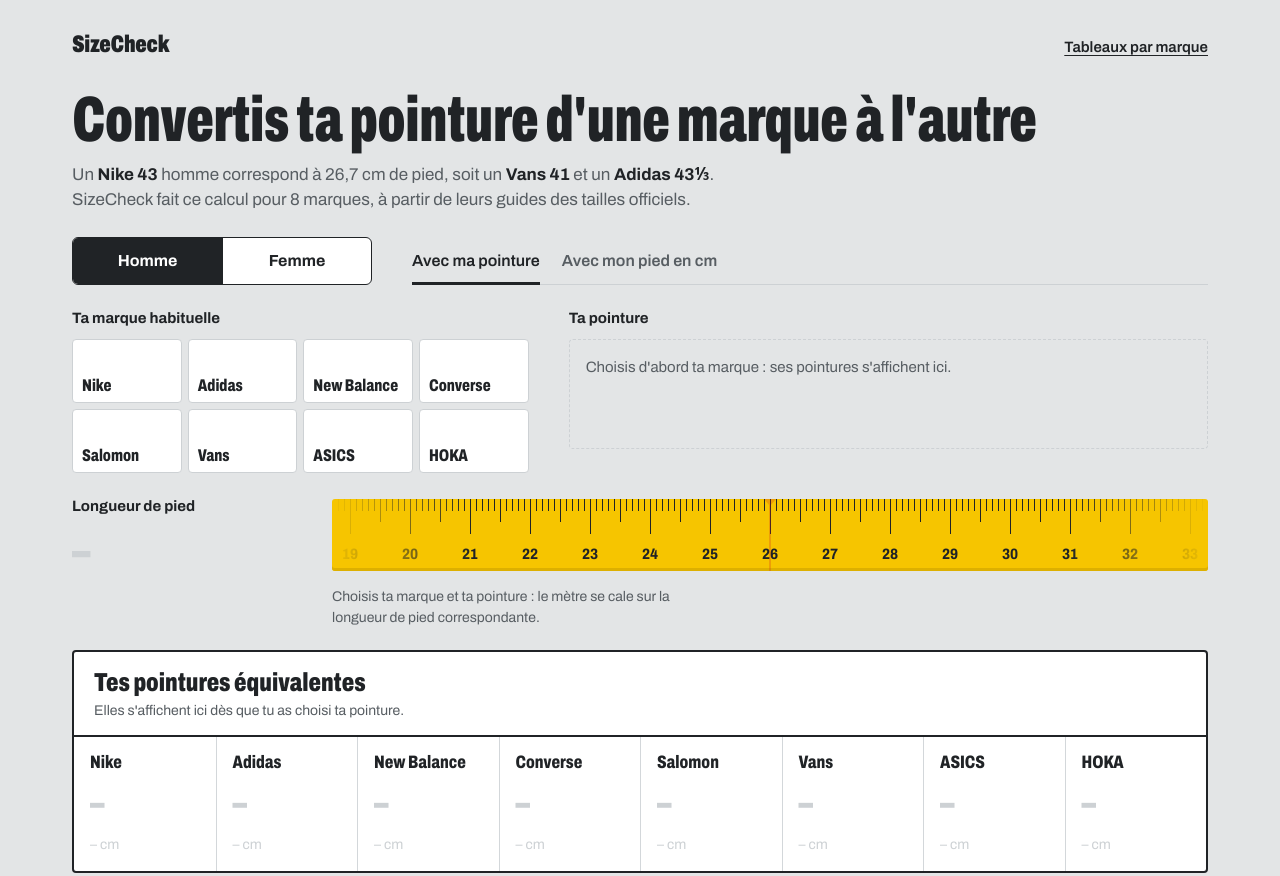
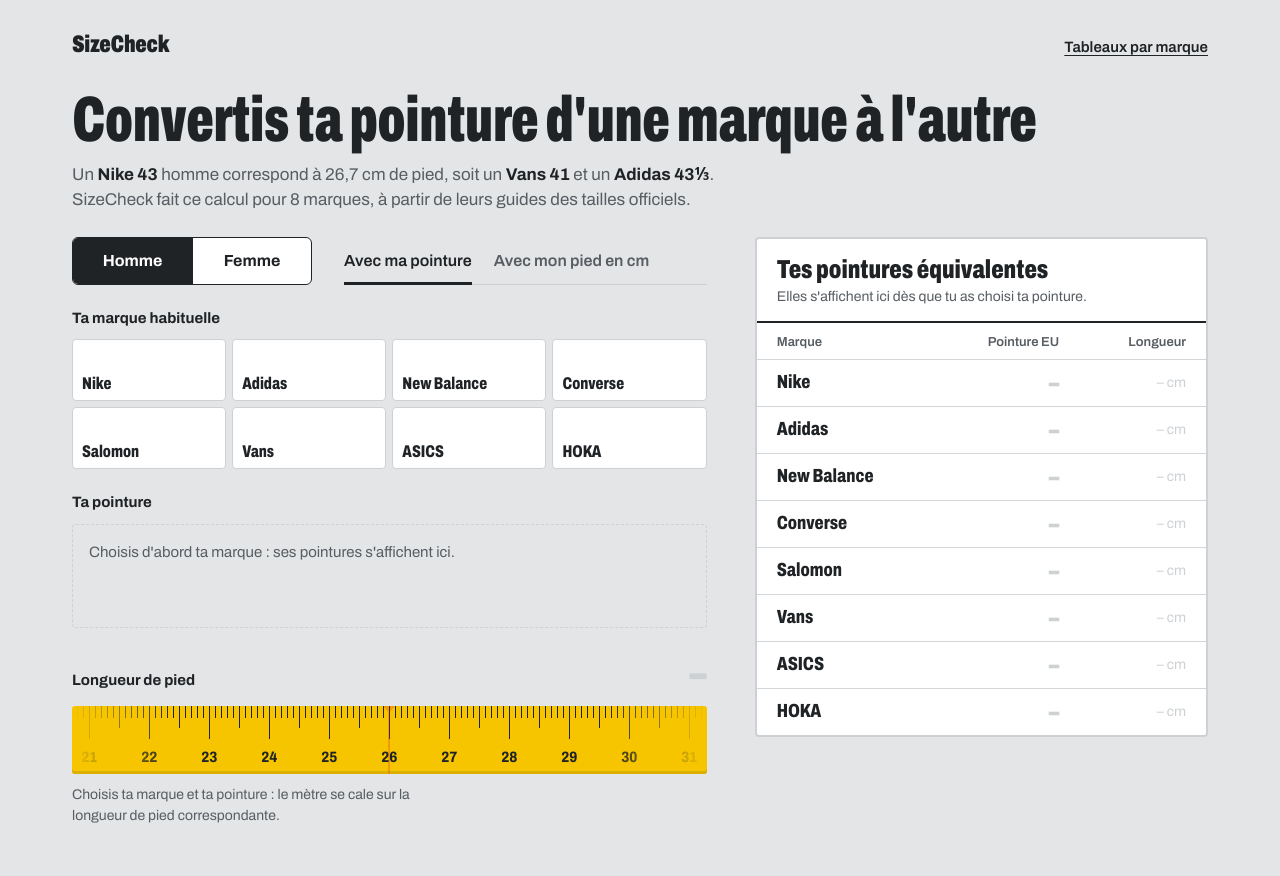
Before and after one commit to dajghub/sizecheck, a browser extension: page index.html in a window 1280 px wide. Shown: the top 876 px of the page. Drawn offline with Linux system fonts and the light colour scheme.

Commit message:
design(desktop): variante étiquette verticale à droite du formulaire
Proposition alternative à l'étiquette en colonnes : formulaire et mètre à
gauche, étiquette verticale à droite (collante), conseils dessous sur
toute la largeur. Lignes compactes (~47 px) : une marque ajoutée coûte
une ligne au lieu de réduire toutes les colonnes. Mobile inchangé.

Co-Authored-By: Claude Opus 5.5 <noreply@anthropic.com>

```diff
--- a/index.html
+++ b/index.html
@@ -397,9 +397,10 @@
     /* L'emplacement d'attente des pointures n'existe que sur desktop */
     .size-wait { display: none; }
 
-    /* ---------- Desktop : la page se lit comme le calcul, de haut en bas ----------
-       ta chaussure (rayon, marque, pointure) → le mètre en pleine largeur → l'étiquette
-       étalée en largeur, toutes les marques côte à côte comme sur une boîte à chaussures. */
+    /* ---------- Desktop : le formulaire à gauche, l'étiquette verticale à droite ----------
+       On choisit à gauche (rayon, marque, pointure, mètre) ; l'étiquette reste visible à droite,
+       une marque par ligne : elle s'allonge d'une ligne par marque ajoutée. Les conseils passent
+       dessous, sur toute la largeur. */
     @media (min-width: 900px) {
       .page { max-width: 1200px; padding: 0 32px 56px; }
       .top { padding-top: 26px; }
@@ -411,64 +412,76 @@
       .intro p { margin: 0; font-size: 17px; max-width: 72ch; }
 
       .app {
-        grid-template-columns: minmax(0, 5fr) minmax(0, 7fr);
+        grid-template-columns: minmax(0, 7fr) minmax(0, 5fr);
+        grid-template-rows: auto auto auto auto 1fr auto;   /* la ligne vide absorbe la hauteur de l'étiquette */
         grid-template-areas:
-          "controls controls"
-          "brand    size"
-          "gauge    gauge"
-          "result   result";
-        column-gap: 40px; row-gap: 22px;
+          "controls result"
+          "brand    result"
+          "size     result"
+          "gauge    result"
+          ".        result"
+          "tips     tips";
+        column-gap: 48px; row-gap: 22px;
       }
-      .form-col, #brand-steps { display: contents; }
-      .controls { grid-area: controls; display: flex; align-items: flex-end; gap: 40px; }
-      .controls .seg { flex: 0 0 300px; }
-      .controls .modes { margin: 0; flex: 1 1 auto; }
+      /* Mode cm : pas de lignes marque / pointure, donc pas de trou entre la méthode et le mètre */
+      .app:has(#brand-steps[hidden]) {
+        grid-template-rows: auto auto 1fr auto;
+        grid-template-areas:
+          "controls result"
+          "gauge    result"
+          ".        result"
+          "tips     tips";
+      }
+      .form-col, #brand-steps, .result-col, #result, .label { display: contents; }
+      .controls { grid-area: controls; display: flex; flex-wrap: wrap; align-items: flex-end; gap: 14px 32px; }
+      .controls .seg { flex: 0 0 240px; }
+      .controls .modes { margin: 0; flex: 1 1 260px; }
+      .controls .modes button { white-space: nowrap; }
       .pick-brand { grid-area: brand; }
       #step2, .size-wait { grid-area: size; }
       .step { margin-top: 0; }
-      .brand { min-height: 64px; }
-      .sizes { grid-template-columns: repeat(auto-fill, minmax(60px, 1fr)); }
+      .brand { min-height: 62px; }
+      .sizes { grid-template-columns: repeat(auto-fill, minmax(58px, 1fr)); }
       .size-wait { display: block; }
       #step2:not([hidden]) + .size-wait { display: none; }
       .size-wait p:not(.step) {
-        margin: 0; min-height: 110px; padding: 16px;
+        margin: 0; min-height: 104px; padding: 16px;
         border: 1.5px dashed var(--alu-deep); border-radius: 4px;
         color: var(--muted); font-size: 15px;
       }
+      .gauge { grid-area: gauge; margin-top: 0; }
+      .gauge-value { font-size: 52px; }
+      .tape { height: 68px; }
 
-      /* Le mètre : libellé et valeur à gauche, ruban sur toute la largeur restante */
-      .gauge {
-        grid-area: gauge; margin-top: 0;
-        display: grid; grid-template-columns: 220px minmax(0, 1fr); column-gap: 40px; align-items: center;
+      /* L'étiquette : colonne de droite, reste visible pendant qu'on choisit */
+      .label-main {
+        grid-area: result; align-self: start; position: sticky; top: 24px;
+        background: var(--paper); border: 2px solid var(--ink); border-radius: 4px;
       }
-      .gauge-head { grid-column: 1; grid-row: 1; flex-direction: column; align-items: flex-start; gap: 8px; margin: 0; }
-      .gauge-label { padding: 0; }
-      .gauge-value { font-size: 56px; }
-      .tape { grid-column: 2; grid-row: 1; height: 72px; }
-      .gauge > .hint, .gauge > .measure { grid-column: 2; }
-      .measure ol { columns: 2; column-gap: 32px; }
-
-      /* L'étiquette : une colonne par marque */
-      .result-col { grid-area: result; }
+      .label.is-empty .label-main { border-color: var(--alu-deep); }
       .label-head { padding: 16px 20px 14px; }
       .label-head h2 { font-size: 26px; }
-      .eq thead {
-        position: absolute; width: 1px; height: 1px; overflow: hidden; clip: rect(0 0 0 0); white-space: nowrap;
+      .eq thead th { padding: 10px 20px 6px; }
+      .eq tbody th, .eq tbody td { padding: 7px 20px; }
+      /* Lignes compactes : l'alternative et l'écart passent à côté de la valeur,
+         pour qu'une marque ajoutée ne coûte qu'une ligne d'environ 48 px */
+      .eq-alt { display: inline; margin: 0 0 0 6px; }
+      .eq-gap { display: inline; margin-left: 8px; }
+    }
+    /* Écrans moyens : la colonne de l'étiquette est plus étroite, l'écart repasse sous la longueur */
+    @media (min-width: 900px) and (max-width: 1199px) {
+      .eq-gap { display: block; margin: 2px 0 0; }
+      .eq tbody th, .eq tbody td { padding-inline: 14px; }
+    }
+    @media (min-width: 900px) {
+      .label-note { padding: 12px 20px 14px; }
+
+      /* Les conseils : sous le formulaire et l'étiquette, sur toute la largeur */
+      .fits {
+        grid-area: tips;
+        background: var(--paper); border: 2px solid var(--ink); border-radius: 4px;
+        padding: 6px 20px 18px; columns: 2; column-gap: 40px;
       }
-      /* Sous-grille : nom, pointure et longueur restent alignés d'une colonne à l'autre,
-         même quand un nom (« New Balance ») passe sur deux lignes */
-      .eq tbody {
-        display: grid; grid-auto-flow: column; grid-auto-columns: minmax(0, 1fr);
-        grid-template-rows: auto auto auto;
-      }
-      .eq tbody tr { display: grid; grid-row: 1 / span 3; grid-template-rows: subgrid; min-width: 0; }
-      .eq tbody tr + tr { border-left: 1px solid var(--rule); }
-      .eq tbody th, .eq tbody td { border-top: 0; padding: 0 16px; text-align: left; }
-      .eq tbody th { padding-top: 16px; font-size: 18px; align-self: end; }
-      .eq tbody .eq-size { padding-top: 8px; font-size: 44px; }
-      .eq tbody .eq-len { padding-top: 10px; padding-bottom: 16px; align-self: end; }
-      .label-note { padding: 12px 20px 14px; }
-      .fits { padding: 6px 20px 18px; columns: 2; column-gap: 40px; }
       .fits h3 { column-span: all; }
       .fits p { break-inside: avoid; }
 
@@ -889,9 +902,10 @@
        Sur mobile, le mètre (juste au-dessus) reste entier s'il tient avec le tableau, sinon il
        sort proprement de l'écran : jamais coupé à moitié. */
     function bringIntoView() {
-      const card = $('result').querySelector('.label');
+      const label = $('result').querySelector('.label');
+      const card = label && label.querySelector('.label-main');
       const table = card && card.querySelector('table');
-      if (!table || card.classList.contains('is-empty')) return;
+      if (!table || label.classList.contains('is-empty')) return;
       const GAP = 16;
       const top = card.getBoundingClientRect().top;
       const gauge = $('gauge').getBoundingClientRect();
@@ -1179,6 +1193,7 @@
 
       el.innerHTML = `
         <div class="label${empty ? ' is-empty' : ''}">
+          <div class="label-main">
           <div class="label-head">
             <div>
               <h2>Tes pointures équivalentes</h2>
@@ -1191,6 +1206,7 @@
             <tbody role="rowgroup">${rowsHTML}</tbody>
           </table>
           ${empty ? '' : `<p class="label-note">L'écart compare la longueur prévue par chaque marque à ton pied : « +3 mm » veut dire une chaussure prévue pour un pied un peu plus long.</p>`}
+          </div>
           ${tipsHTML}
         </div>`;
 
```
